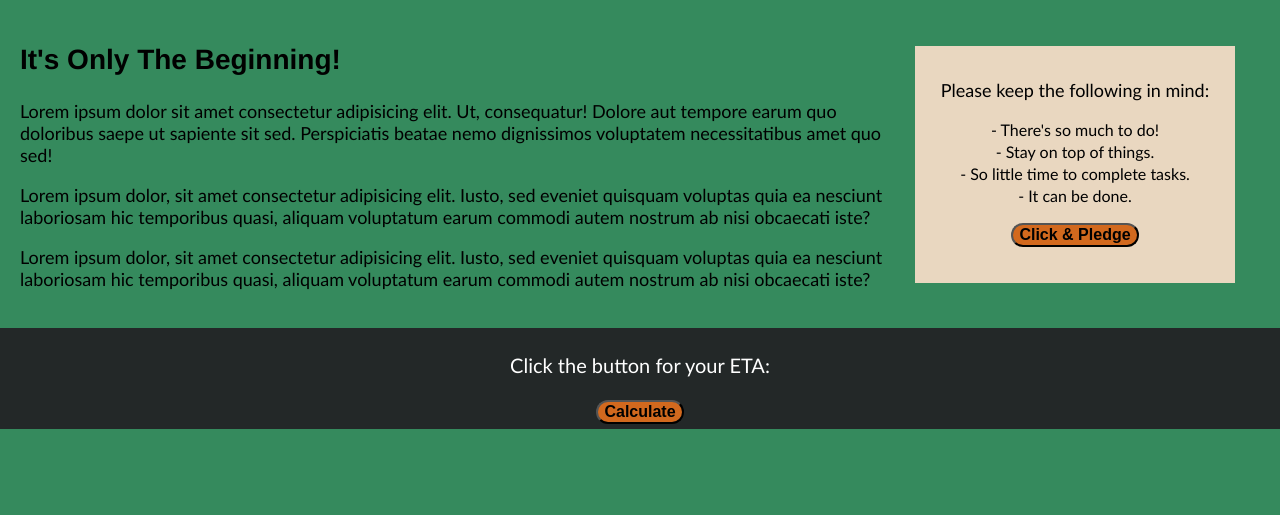
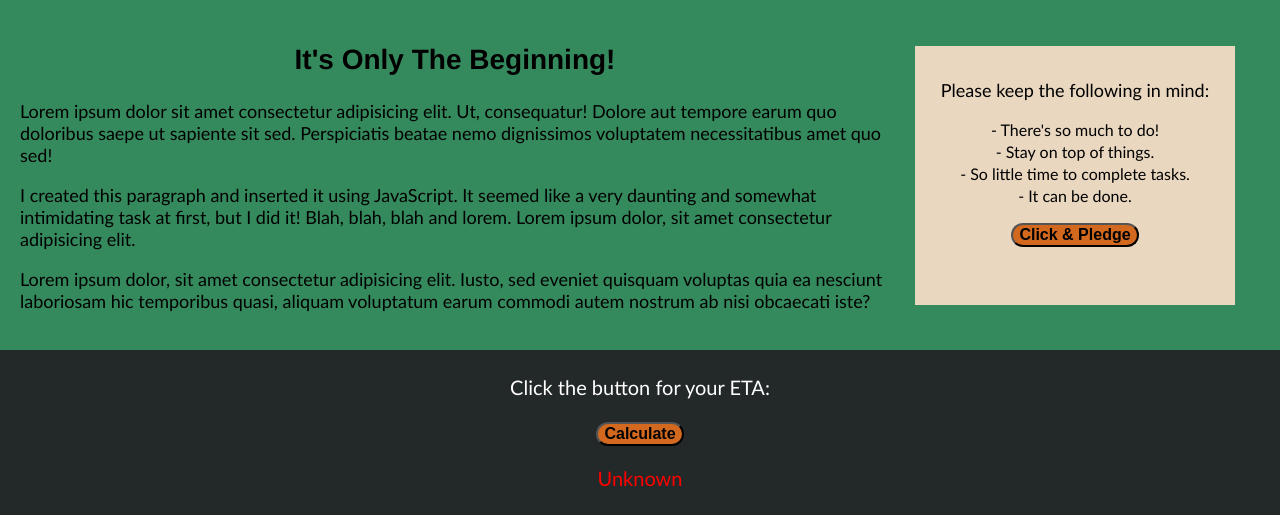
Before and after one commit to KMarieBrown/rubric3-the-dom, a plain HTML site: page index.html in a window 1280 px wide. Shown: the part 402-917 px from the top of the page. Before the commit the page ends 831 px from the top, so only its background shows below. Drawn offline with nearby package versions, Linux system fonts and the light colour scheme.

Commit message:
📦 NEW: Add a new paragraph node via JS.

```diff
--- a/assets/scripts/main.js
+++ b/assets/scripts/main.js
@@ -25,4 +25,13 @@ function remember() {
 document.querySelector('h1').style.textAlign = 'center';
 
 // Centers all level 2 headings.
-// document.querySelector('h2').style.textAlign = 'center';
+document.querySelector('h2').style.textAlign = 'center';
+
+// Creates a new paragraph node.
+let newPara = document.getElementById('addPara');
+let p = document.createElement('p');
+// Adds content to the newly created node.
+p.textContent =
+	'I created this paragraph and inserted it using JavaScript. It seemed like a very daunting and somewhat intimidating task at first, but I did it! Blah, blah, blah and lorem. Lorem ipsum dolor, sit amet consectetur adipisicing elit.';
+// Inserts the new node and its contents into the DOM.
+newPara.insertBefore(p, newPara.firstElementChild);
--- a/index.html
+++ b/index.html
@@ -19,15 +19,10 @@
 			<div class="main-container">
 				<div class="para-one">
 					<h1 id="beginning">This is Just the Beginning!</h1>
-					<p>
+					<p id="addPara">
 						Lorem ipsum dolor sit amet consectetur adipisicing elit. Ut, consequatur! Dolore aut tempore
 						earum quo doloribus saepe ut sapiente sit sed. Perspiciatis beatae nemo dignissimos voluptatem
 						necessitatibus amet quo sed!
-					</p>
-					<p>
-						Lorem ipsum dolor, sit amet consectetur adipisicing elit. Iusto, sed eveniet quisquam voluptas
-						quia ea nesciunt laboriosam hic temporibus quasi, aliquam voluptatum earum commodi autem nostrum
-						ab nisi obcaecati iste?
 					</p>
 					<p>
 						Lorem ipsum dolor, sit amet consectetur adipisicing elit. Iusto, sed eveniet quisquam voluptas
@@ -49,16 +44,11 @@
 					</aside>
 				</div>
 			</div>
-			<!-- <p>
-				Lorem ipsum dolor, sit amet consectetur adipisicing elit. Iusto, sed eveniet quisquam voluptas quia ea
-				nesciunt laboriosam hic temporibus quasi, aliquam voluptatum earum commodi autem nostrum ab nisi
-				obcaecati iste?
-			</p> -->
 		</main>
 		<footer class="theEnd">
 			<p class="eta">Click the button for your ETA:</p>
 			<button onclick="animationBtn">Calculate</button>
-			<!-- <p class="animate__animated animate__flash animate__infinite infinite unknown">Unknown</p> -->
+			<p class="animate__animated animate__flash animate__infinite infinite unknown">Unknown</p>
 		</footer>
 
 		<script src="assets/scripts/main.js"></script>
```
